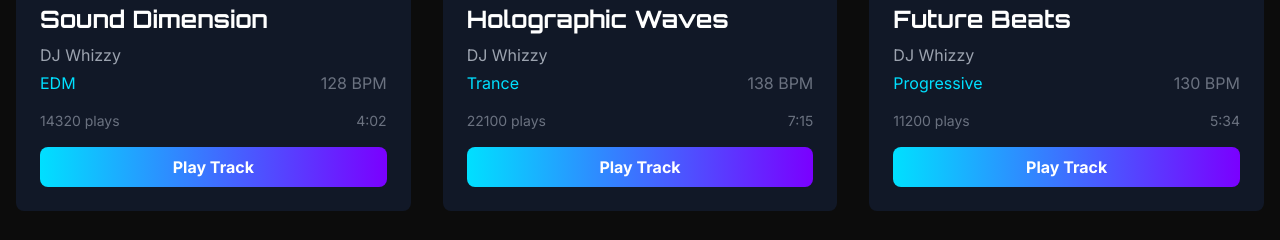
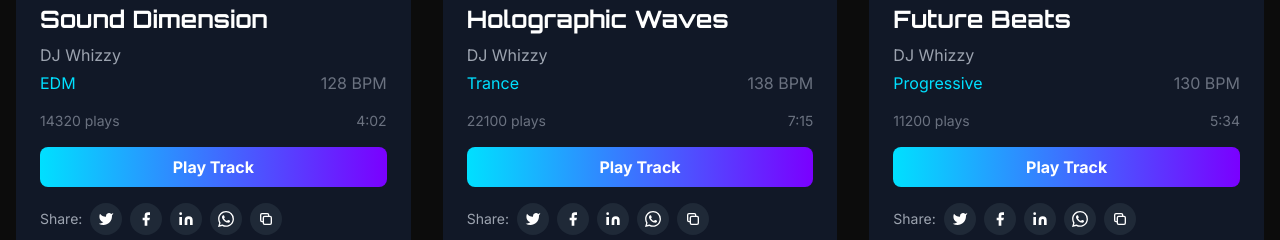
Before and after one commit to goldenjeffempire/WhizzyVerseDJ, a Django app: page /music/ in a window 1280 px wide. Shown: the part 846-1086 px from the top of the page. Run offline with Django 5.2, Linux system fonts and the light colour scheme; data comes from the database, SQL or seed files in the repository; some libraries are stand-ins or nearby versions.

Commit message:
Add social sharing capabilities to events and music library
Introduces a new reusable Django template component `components/social_share.html` for sharing events and tracks on various social media platforms, integrating it into `templates/events/events.html` and `templates/tracks/music_library.html`.

Replit-Commit-Author: Agent
Replit-Commit-Session-Id: bec7ef49-c9b6-422c-8b12-acf0c6be825a
Replit-Commit-Checkpoint-Type: intermediate_checkpoint
Replit-Commit-Event-Id: 42d4616b-d7d1-4708-8edd-a79776d2ce69
Replit-Commit-Screenshot-Url: https://storage.googleapis.com/screenshot-production-us-central1/5586ec9a-7a3a-4704-811e-7db39a6a0ced/bec7ef49-c9b6-422c-8b12-acf0c6be825a/k70Odzp

```diff
--- /dev/null
+++ b/templates/components/social_share.html
@@ -0,0 +1,98 @@
+{% comment %}
+Social Share Component
+Usage: {% include "components/social_share.html" with title="Title" url="URL" %}
+{% endcomment %}
+
+<div class="flex items-center gap-2 mt-4" x-data="socialShare()">
+    <span class="text-sm text-gray-400">Share:</span>
+    <button
+        @click="shareOn('twitter')"
+        class="p-2 bg-gray-800 hover:bg-[#1DA1F2] rounded-full transition"
+        title="Share on Twitter"
+    >
+        <svg class="w-4 h-4" fill="currentColor" viewBox="0 0 24 24">
+            <path d="M23 3a10.9 10.9 0 01-3.14 1.53 4.48 4.48 0 00-7.86 3v1A10.66 10.66 0 013 4s-4 9 5 13a11.64 11.64 0 01-7 2c9 5 20 0 20-11.5a4.5 4.5 0 00-.08-.83A7.72 7.72 0 0023 3z"></path>
+        </svg>
+    </button>
+    <button
+        @click="shareOn('facebook')"
+        class="p-2 bg-gray-800 hover:bg-[#4267B2] rounded-full transition"
+        title="Share on Facebook"
+    >
+        <svg class="w-4 h-4" fill="currentColor" viewBox="0 0 24 24">
+            <path d="M18 2h-3a5 5 0 00-5 5v3H7v4h3v8h4v-8h3l1-4h-4V7a1 1 0 011-1h3z"></path>
+        </svg>
+    </button>
+    <button
+        @click="shareOn('linkedin')"
+        class="p-2 bg-gray-800 hover:bg-[#0077B5] rounded-full transition"
+        title="Share on LinkedIn"
+    >
+        <svg class="w-4 h-4" fill="currentColor" viewBox="0 0 24 24">
+            <path d="M16 8a6 6 0 016 6v7h-4v-7a2 2 0 00-2-2 2 2 0 00-2 2v7h-4v-7a6 6 0 016-6zM2 9h4v12H2z"></path>
+            <circle cx="4" cy="4" r="2"></circle>
+        </svg>
+    </button>
+    <button
+        @click="shareOn('whatsapp')"
+        class="p-2 bg-gray-800 hover:bg-[#25D366] rounded-full transition"
+        title="Share on WhatsApp"
+    >
+        <svg class="w-4 h-4" fill="currentColor" viewBox="0 0 24 24">
+            <path d="M17.472 14.382c-.297-.149-1.758-.867-2.03-.967-.273-.099-.471-.148-.67.15-.197.297-.767.966-.94 1.164-.173.199-.347.223-.644.075-.297-.15-1.255-.463-2.39-1.475-.883-.788-1.48-1.761-1.653-2.059-.173-.297-.018-.458.13-.606.134-.133.298-.347.446-.52.149-.174.198-.298.298-.497.099-.198.05-.371-.025-.52-.075-.149-.669-1.612-.916-2.207-.242-.579-.487-.5-.669-.51-.173-.008-.371-.01-.57-.01-.198 0-.52.074-.792.372-.272.297-1.04 1.016-1.04 2.479 0 1.462 1.065 2.875 1.213 3.074.149.198 2.096 3.2 5.077 4.487.709.306 1.262.489 1.694.625.712.227 1.36.195 1.871.118.571-.085 1.758-.719 2.006-1.413.248-.694.248-1.289.173-1.413-.074-.124-.272-.198-.57-.347m-5.421 7.403h-.004a9.87 9.87 0 01-5.031-1.378l-.361-.214-3.741.982.998-3.648-.235-.374a9.86 9.86 0 01-1.51-5.26c.001-5.45 4.436-9.884 9.888-9.884 2.64 0 5.122 1.03 6.988 2.898a9.825 9.825 0 012.893 6.994c-.003 5.45-4.437 9.884-9.885 9.884m8.413-18.297A11.815 11.815 0 0012.05 0C5.495 0 .16 5.335.157 11.892c0 2.096.547 4.142 1.588 5.945L.057 24l6.305-1.654a11.882 11.882 0 005.683 1.448h.005c6.554 0 11.89-5.335 11.893-11.893a11.821 11.821 0 00-3.48-8.413Z"></path>
+        </svg>
+    </button>
+    <button
+        @click="copyLink()"
+        class="p-2 bg-gray-800 hover:bg-neon-cyan hover:text-black rounded-full transition"
+        title="Copy link"
+    >
+        <svg class="w-4 h-4" fill="none" stroke="currentColor" viewBox="0 0 24 24">
+            <path stroke-linecap="round" stroke-linejoin="round" stroke-width="2" d="M8 16H6a2 2 0 01-2-2V6a2 2 0 012-2h8a2 2 0 012 2v2m-6 12h8a2 2 0 002-2v-8a2 2 0 00-2-2h-8a2 2 0 00-2 2v8a2 2 0 002 2z"></path>
+        </svg>
+    </button>
+    <span x-show="copied" x-transition class="text-xs text-green-400">✓ Copied!</span>
+</div>
+
+<script>
+function socialShare() {
+    return {
+        title: '{{ title|escapejs }}',
+        url: '{{ url|escapejs }}' || window.location.href,
+        copied: false,
+        shareOn(platform) {
+            const encodedUrl = encodeURIComponent(this.url);
+            const encodedTitle = encodeURIComponent(this.title);
+            let shareUrl = '';
+
+            switch(platform) {
+                case 'twitter':
+                    shareUrl = `https://twitter.com/intent/tweet?text=${encodedTitle}&url=${encodedUrl}`;
+                    break;
+                case 'facebook':
+                    shareUrl = `https://www.facebook.com/sharer/sharer.php?u=${encodedUrl}`;
+                    break;
+                case 'linkedin':
+                    shareUrl = `https://www.linkedin.com/sharing/share-offsite/?url=${encodedUrl}`;
+                    break;
+                case 'whatsapp':
+                    shareUrl = `https://wa.me/?text=${encodedTitle}%20${encodedUrl}`;
+                    break;
+            }
+
+            if (shareUrl) {
+                window.open(shareUrl, '_blank', 'width=600,height=400');
+            }
+        },
+        async copyLink() {
+            try {
+                await navigator.clipboard.writeText(this.url);
+                this.copied = true;
+                setTimeout(() => { this.copied = false; }, 2000);
+            } catch (err) {
+                console.error('Failed to copy:', err);
+            }
+        }
+    }
+}
+</script>
--- a/templates/events/events.html
+++ b/templates/events/events.html
@@ -80,6 +80,7 @@
                     Coming Soon
                 </button>
                 {% endif %}
+                {% include "components/social_share.html" with title=event.name|add:" at "|add:event.venue url=request.build_absolute_uri %}
             </div>
         </div>
         {% empty %}
--- a/templates/tracks/music_library.html
+++ b/templates/tracks/music_library.html
@@ -84,6 +84,7 @@
                     Play Track
                 </button>
                 {% endif %}
+                {% include "components/social_share.html" with title=track.title|add:" by "|add:track.artist url=request.build_absolute_uri %}
             </div>
         </div>
         {% empty %}
```
